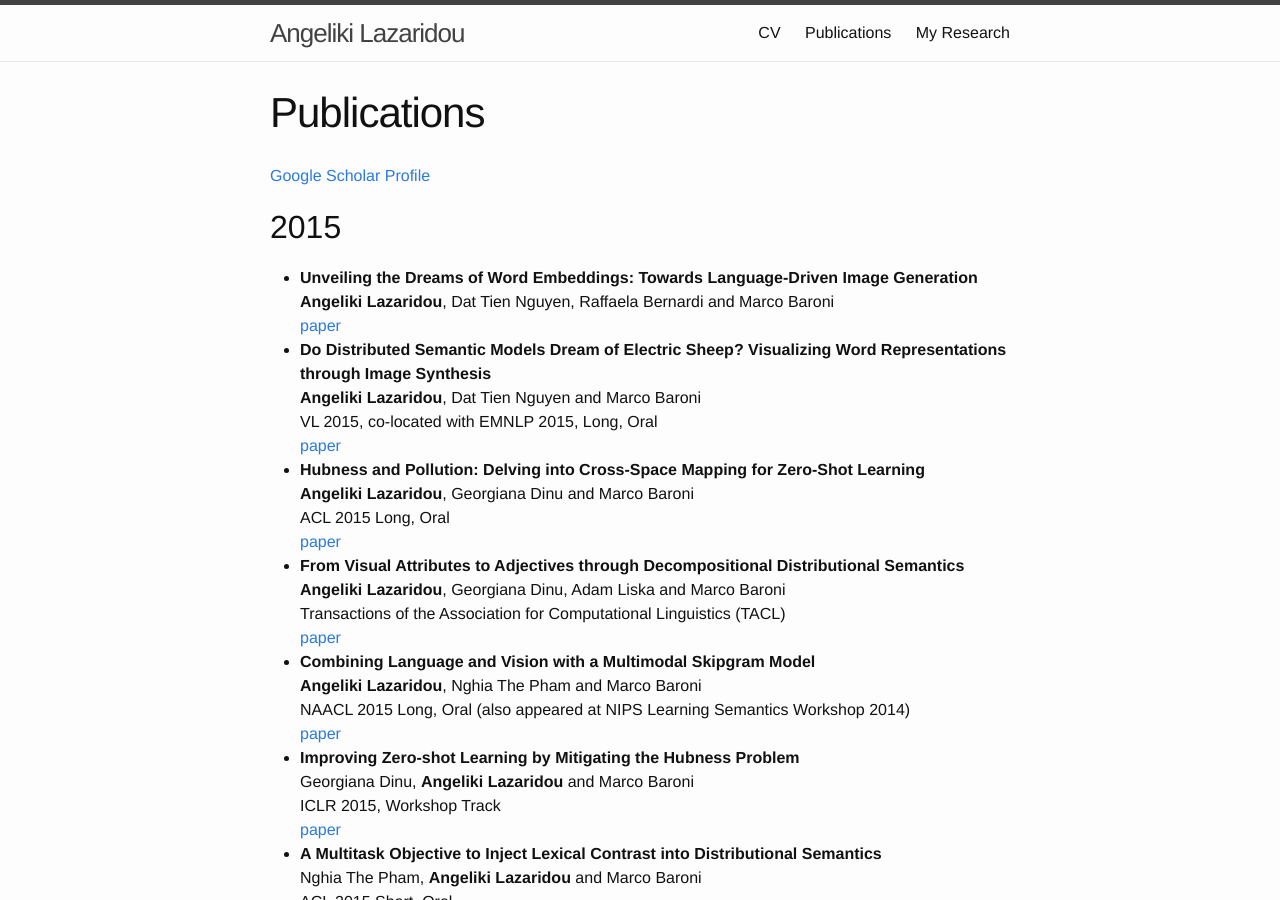
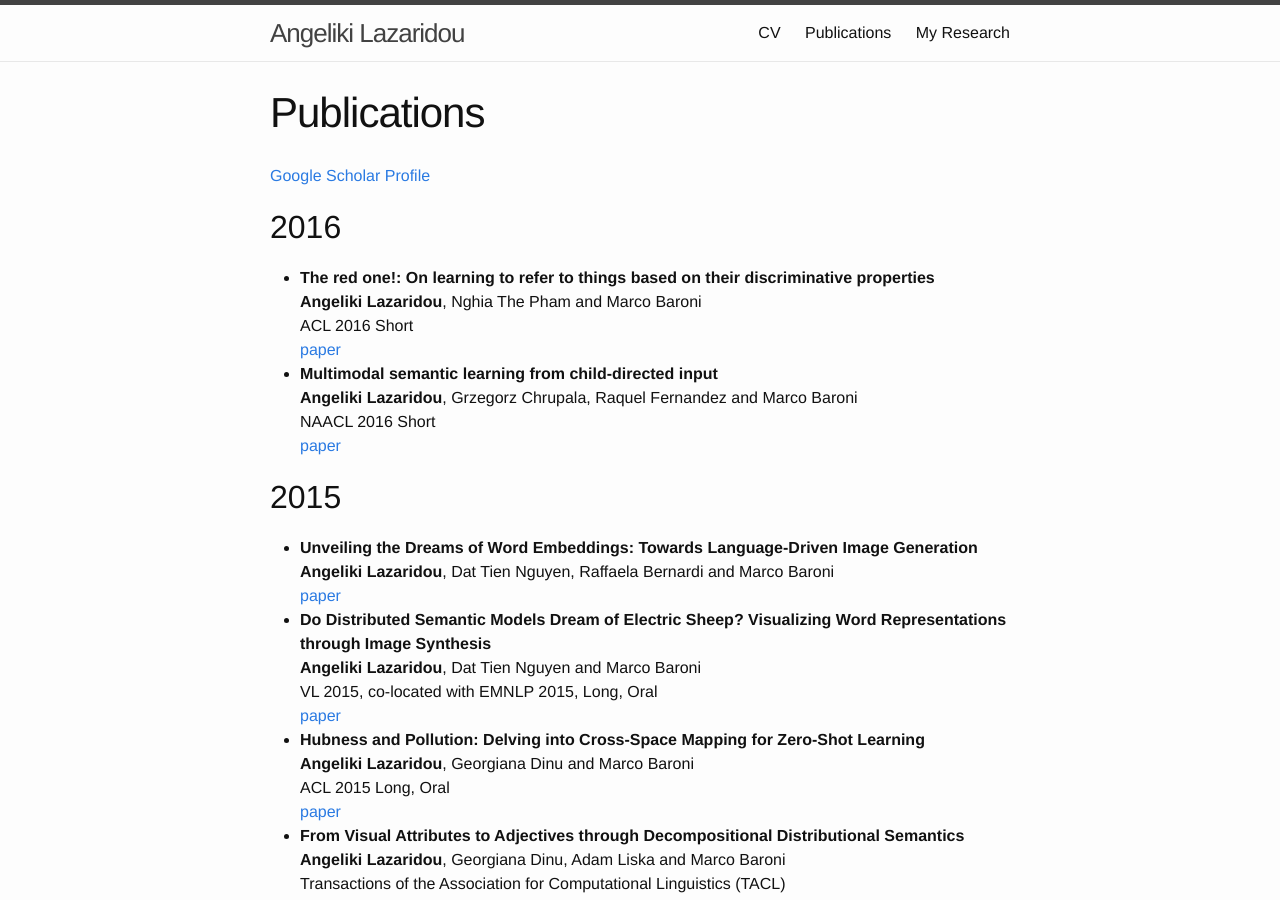
Before and after one commit to angelikilazaridou/angelikilazaridou.github.io, a Jekyll site: the page built from publications.md, in a window 1280 px wide and 900 px high. Built offline with Jekyll 4.4.1, drawn with Linux system fonts in a browser that asks for light colours.

Commit message:
udpate publications

```diff
--- a/publications.md
+++ b/publications.md
@@ -5,6 +5,18 @@ permalink: /publications/
 ---
 
 [Google Scholar Profile](https://scholar.google.it/citations?user=BMgUIC0AAAAJ&hl=en)
+
+2016
+------------------
+* **The red one!: On learning to refer to things based on their discriminative properties**\\
+**Angeliki Lazaridou**, Nghia The Pham and Marco Baroni\\
+ACL 2016 Short\\
+[paper](http://arxiv.org/abs/1603.02618)
+* **Multimodal semantic learning from child-directed input**\\
+**Angeliki Lazaridou**, Grzegorz Chrupala, Raquel Fernandez and Marco Baroni\\
+NAACL 2016 Short\\
+[paper](http://clic.cimec.unitn.it/marco/publications/lazaridou-etal-multimodal-learning-from-cdi-naacl2016.pdf)
+
 
 2015
 ------------------
```
